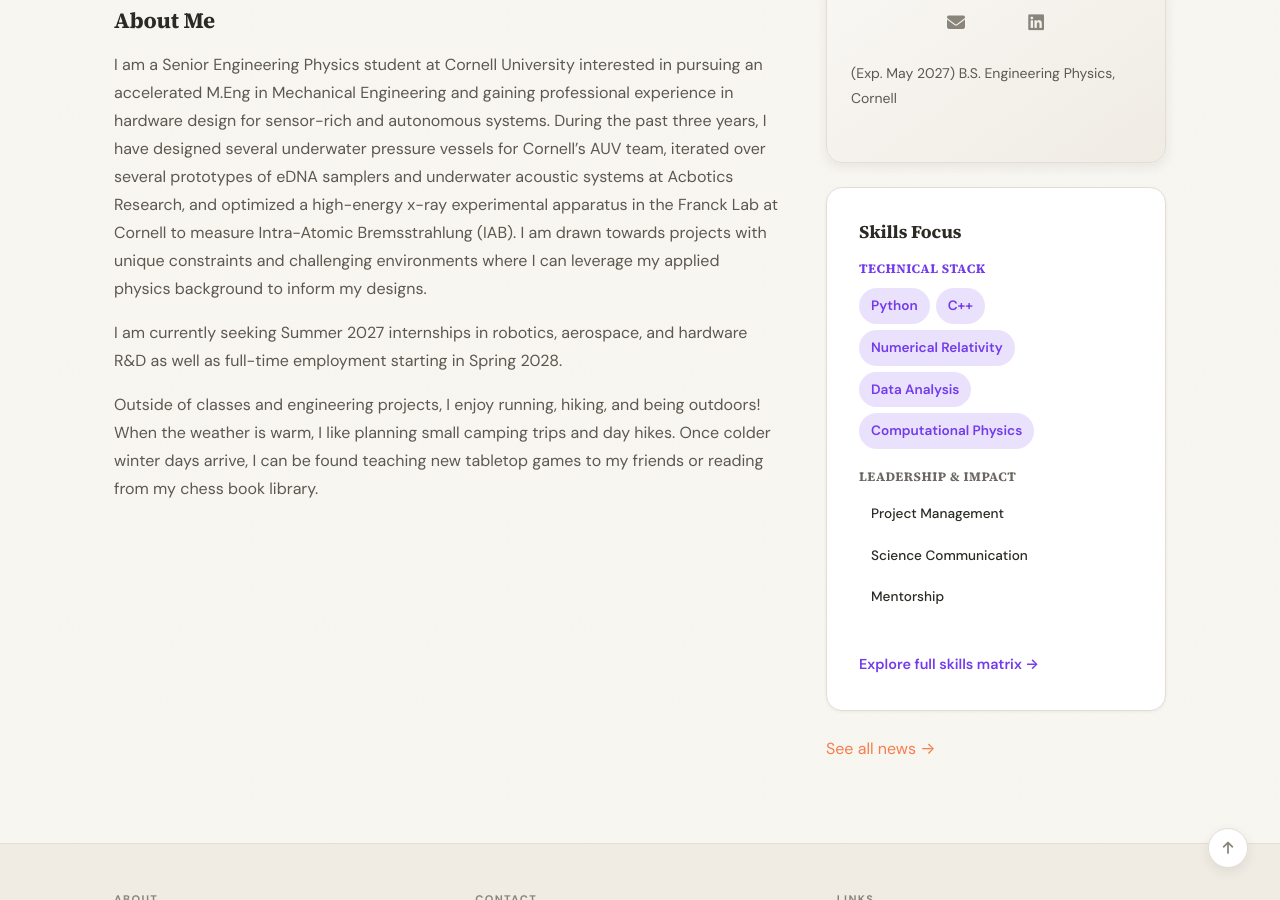
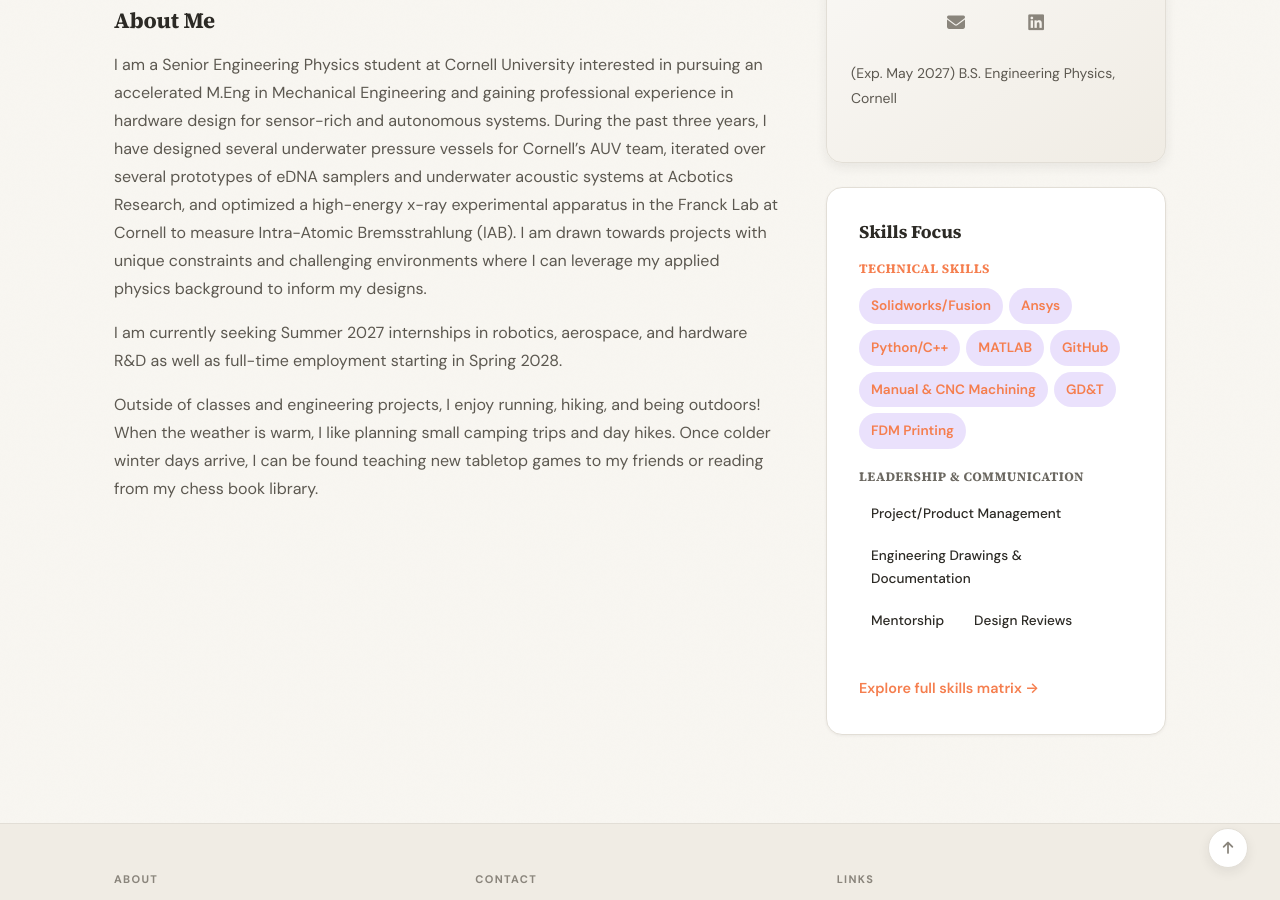
Before and after one commit to braden-kennedy/bkennedyportfolio, a Jekyll site: the page built from _pages/home.md, in a window 1280 px wide and 900 px high, scrolled down 425 px. Built offline with Jekyll 4.4.1, drawn with Linux system fonts in a browser that asks for light colours; a style sheet for code colours, icons or effects is not loaded.

Commit message:
Removed News, updated skills in sidebar.html

```diff
--- a/_includes/sidebar.html
+++ b/_includes/sidebar.html
@@ -30,33 +30,33 @@
 
   <!-- Hard Skills Section -->
   <div style="margin-bottom: 20px;">
-    <h5 style="margin: 0 0 10px 0; font-size: 0.8em; font-weight: 700; color: #733BEB; text-transform: uppercase; letter-spacing: 0.5px;">Technical Stack</h5>
+    <h5 style="margin: 0 0 10px 0; font-size: 0.8em; font-weight: 700; color: #f57e4e; text-transform: uppercase; letter-spacing: 0.5px;">Technical Skills</h5>
     <div style="display: flex; flex-wrap: wrap; gap: 6px;">
-      <span class="tech-badge" style="font-size: 0.85em; font-weight: 600; padding: 6px 12px; border-radius: 20px; background-color: var(--global-divider-color, rgba(115, 59, 235, 0.15)); color: #733BEB;">Python</span>
-      <span class="tech-badge" style="font-size: 0.85em; font-weight: 600; padding: 6px 12px; border-radius: 20px; background-color: var(--global-divider-color, rgba(115, 59, 235, 0.15)); color: #733BEB;">C++</span>
-      <span class="tech-badge" style="font-size: 0.85em; font-weight: 600; padding: 6px 12px; border-radius: 20px; background-color: var(--global-divider-color, rgba(115, 59, 235, 0.15)); color: #733BEB;">Numerical Relativity</span>
-      <span class="tech-badge" style="font-size: 0.85em; font-weight: 600; padding: 6px 12px; border-radius: 20px; background-color: var(--global-divider-color, rgba(115, 59, 235, 0.15)); color: #733BEB;">Data Analysis</span>
-      <span class="tech-badge" style="font-size: 0.85em; font-weight: 600; padding: 6px 12px; border-radius: 20px; background-color: var(--global-divider-color, rgba(115, 59, 235, 0.15)); color: #733BEB;">Computational Physics</span>
+      <span class="tech-badge" style="font-size: 0.85em; font-weight: 600; padding: 6px 12px; border-radius: 20px; background-color: var(--global-divider-color, rgba(115, 59, 235, 0.15)); color: #f57e4e;">Solidworks/Fusion</span>
+      <span class="tech-badge" style="font-size: 0.85em; font-weight: 600; padding: 6px 12px; border-radius: 20px; background-color: var(--global-divider-color, rgba(115, 59, 235, 0.15)); color: #f57e4e;">Ansys</span>
+      <span class="tech-badge" style="font-size: 0.85em; font-weight: 600; padding: 6px 12px; border-radius: 20px; background-color: var(--global-divider-color, rgba(115, 59, 235, 0.15)); color: #f57e4e;">Python/C++</span>
+      <span class="tech-badge" style="font-size: 0.85em; font-weight: 600; padding: 6px 12px; border-radius: 20px; background-color: var(--global-divider-color, rgba(115, 59, 235, 0.15)); color: #f57e4e;">MATLAB</span>
+      <span class="tech-badge" style="font-size: 0.85em; font-weight: 600; padding: 6px 12px; border-radius: 20px; background-color: var(--global-divider-color, rgba(115, 59, 235, 0.15)); color: #f57e4e;">GitHub</span>
+      <span class="tech-badge" style="font-size: 0.85em; font-weight: 600; padding: 6px 12px; border-radius: 20px; background-color: var(--global-divider-color, rgba(115, 59, 235, 0.15)); color: #f57e4e;">Manual & CNC Machining</span>
+      <span class="tech-badge" style="font-size: 0.85em; font-weight: 600; padding: 6px 12px; border-radius: 20px; background-color: var(--global-divider-color, rgba(115, 59, 235, 0.15)); color: #f57e4e;">GD&T</span>
+      <span class="tech-badge" style="font-size: 0.85em; font-weight: 600; padding: 6px 12px; border-radius: 20px; background-color: var(--global-divider-color, rgba(115, 59, 235, 0.15)); color: #f57e4e;">FDM Printing</span>
     </div>
   </div>
 
   <!-- Soft Skills Section -->
   <div style="margin-bottom: 5px;">
-    <h5 class="soft-skills-title" style="margin: 0 0 10px 0; font-size: 0.8em; font-weight: 700; text-transform: uppercase; letter-spacing: 0.5px; color: var(--text-secondary); opacity: 0.9;">Leadership & Impact</h5>
+    <h5 class="soft-skills-title" style="margin: 0 0 10px 0; font-size: 0.8em; font-weight: 700; text-transform: uppercase; letter-spacing: 0.5px; color: var(--text-secondary); opacity: 0.9;">Leadership & Communication</h5>
     <div style="display: flex; flex-wrap: wrap; gap: 6px;">
-      <span class="soft-badge" style="font-size: 0.85em; font-weight: 500; padding: 6px 12px; border-radius: 20px; background-color: var(--global-divider-color, rgba(255,255,255,0.06)); color: var(--global-text-color);">Project Management</span>
-      <span class="soft-badge" style="font-size: 0.85em; font-weight: 500; padding: 6px 12px; border-radius: 20px; background-color: var(--global-divider-color, rgba(255,255,255,0.06)); color: var(--global-text-color);">Science Communication</span>
+      <span class="soft-badge" style="font-size: 0.85em; font-weight: 500; padding: 6px 12px; border-radius: 20px; background-color: var(--global-divider-color, rgba(255,255,255,0.06)); color: var(--global-text-color);">Project/Product Management</span>
+      <span class="soft-badge" style="font-size: 0.85em; font-weight: 500; padding: 6px 12px; border-radius: 20px; background-color: var(--global-divider-color, rgba(255,255,255,0.06)); color: var(--global-text-color);">Engineering Drawings & Documentation</span>
       <span class="soft-badge" style="font-size: 0.85em; font-weight: 500; padding: 6px 12px; border-radius: 20px; background-color: var(--global-divider-color, rgba(255,255,255,0.06)); color: var(--global-text-color);">Mentorship</span>
+      <span class="soft-badge" style="font-size: 0.85em; font-weight: 500; padding: 6px 12px; border-radius: 20px; background-color: var(--global-divider-color, rgba(255,255,255,0.06)); color: var(--global-text-color);">Design Reviews</span>
     </div>
   </div>
 
   <!-- Link to interactive directory -->
   <div style="margin-top: 20px; padding-top: 15px; border-top: 1px solid var(--global-border-color);">
-    <a href="{{ site.url }}{{ site.baseurl }}/allskills/" style="color: #733BEB; text-decoration: none; font-weight: 600; font-size: 0.9em; display: inline-flex; align-items: center;" onmouseover="this.style.opacity='0.8'" onmouseout="this.style.opacity='1'">
+    <a href="{{ site.url }}{{ site.baseurl }}/allskills/" style="color: #f57e4e; text-decoration: none; font-weight: 600; font-size: 0.9em; display: inline-flex; align-items: center;" onmouseover="this.style.opacity='0.8'" onmouseout="this.style.opacity='1'">
       Explore full skills matrix →
     </a>
   </div>
-</div>
-
-<p style="margin-top: var(--space-4);"><a href="{{ site.url }}{{ site.baseurl }}/allnews.html">See all news &rarr;</a></p>
-</div>
```
